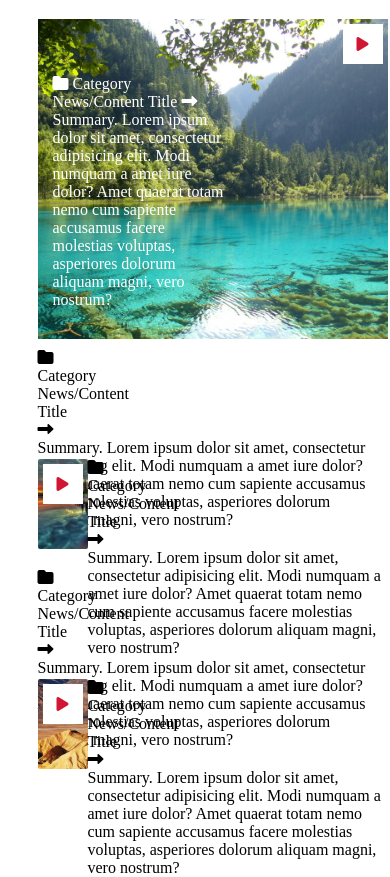
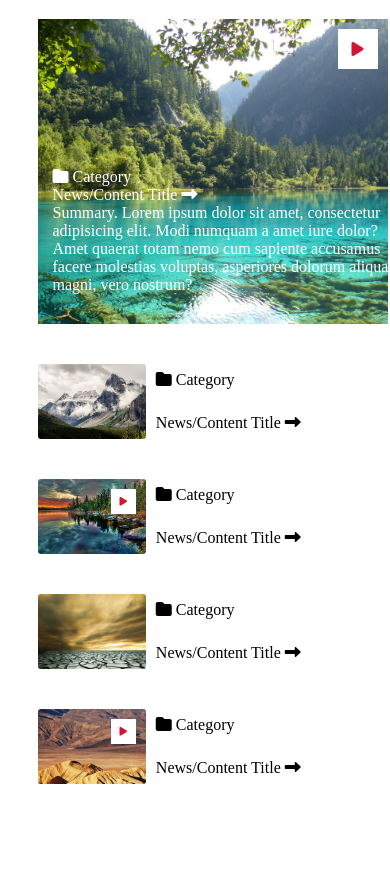
Before and after one commit to andywu0489/oho-challenge, a website: page index.html in a window 390 px wide. Shown: the part 61-938 px from the top of the page. After the commit the page ends 845 px from the top, so only its background shows below. Drawn offline with Linux system fonts and the light colour scheme.

Commit message:
Format regular cards in mobile view

```diff
--- a/styles.scss
+++ b/styles.scss
@@ -3,8 +3,8 @@ $gray: #222222;
 
 .card1__img {
     background-image: url('./images/nature1.jpeg');
-    display: inline-block;
-    position: relative;
+    // display: inline-block;
+    // position: relative;
 }
 
 .card2__img {
@@ -30,7 +30,7 @@ $gray: #222222;
     background-size: cover;
     display: flex;
     justify-content: flex-end;
-    border-radius: 2px;
+    border-radius: 3px;
 }
 
 .card__category {
@@ -46,7 +46,7 @@ $gray: #222222;
 }
 
 .card__play {
-    margin: 5px;
+    margin: 10px;
     width: 40px;
     height: 40px;
     background-color: white;
@@ -83,22 +83,18 @@ body {
 
 .card2 {
     grid-area: card2;
-    // background: red;
 }
 
 .card3 {
     grid-area: card3;
-    // background: orange;
 }
 
 .card4 {
     grid-area: card4;
-    // background: green;
 }
 
 .card5 {
     grid-area: card5;
-    // background: purple;
 }
 
 .underline--red {
@@ -113,15 +109,18 @@ body {
     width: 345px;
     display: grid;
     grid-template-columns: 1fr;
-    grid-template-rows: repeat(6, 1fr);
+    grid-template-rows: repeat(9, 1fr);
     grid-template-areas:
+        "img"
+        "img"
+        "img"
         "img"
         "img"
         "img"
         "category"
         "title"
         "summary";
-    // grid-gap: 40px;
+    grid-gap: 10px;
     align-items: center;
 }
 
@@ -142,21 +141,12 @@ img {
     width: 100%;
 }
 
-.card__img-container {
-    display: inline-block;
-    // position: relative;
-}
-
 .positioning {
     width: 50%;
     position: absolute;
     left: 15px;
     bottom: 30px;
-    // background-color: red;
     color: white;
-    // padding: 4px;
-    // font-size: 17px;
-    // line-height: 18px;
 }
 
 
@@ -174,7 +164,7 @@ img {
     .cards {
         grid-template-columns: 1fr;
         grid-template-rows: repeat(7, 1fr);
-        grid-gap: 10px;
+        grid-gap: 40px;
         grid-template-areas:
             'card1'
             'card1'
@@ -189,7 +179,7 @@ img {
     }
 
     .card {
-        height: 100px;
+        height: 75px;
         width: 350px;
     }
 
@@ -213,4 +203,21 @@ img {
         // grid-gap: 40px;
         align-items: center;
     }
+
+    .positioning {
+        width: 100%;
+    }
+
+    .card--regular>.card__summary {
+        display: none;
+    }
+
+    .card--regular>.card__img>.card__play {
+        width: 25px;
+        height: 25px;
+    }
+
+    .card--regular>.card__img>.card__play>.fa-play {
+        font-size: 10px;
+    }
 }
```
Also changed, not shown: styles.css, 1 other file.
